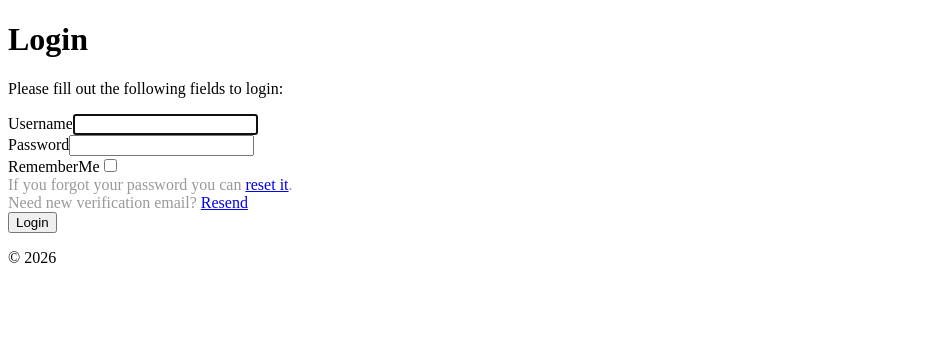
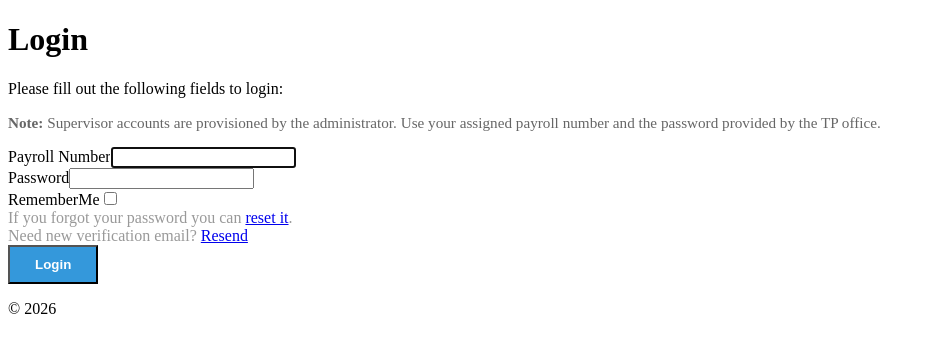
Before and after one commit to WilsonBundi/tp-assessment-system, a Yii app: template frontend/views/site/login.php in a window 1280 px wide. Shown: the part 26-379 px from the top of the page, without its empty margins (0-935 px from the left). Run offline with PHP 8.4 and a stand-in for Yii, Linux system fonts and the light colour scheme; the template is opened without the code that fills it, so the values that code supplies are empty; form fields are guessed from the names that the template uses; some libraries are stand-ins or nearby versions.

Commit message:
Change username field to payroll number and add login instructions

```diff
--- a/frontend/views/site/login.php
+++ b/frontend/views/site/login.php
@@ -14,12 +14,15 @@ $this->params['breadcrumbs'][] = $this->title;
     <h1><?= Html::encode($this->title) ?></h1>
 
     <p>Please fill out the following fields to login:</p>
+    <p style="color: #666; font-size: 0.95rem;">
+        <strong>Note:</strong> Supervisor accounts are provisioned by the administrator. Use your assigned payroll number and the password provided by the TP office.
+    </p>
 
     <div class="row">
         <div class="col-lg-5">
             <?php $form = ActiveForm::begin(['id' => 'login-form']); ?>
 
-                <?= $form->field($model, 'username')->textInput(['autofocus' => true]) ?>
+                <?= $form->field($model, 'username')->textInput(['autofocus' => true])->label('Payroll Number') ?>
 
                 <?= $form->field($model, 'password')->passwordInput() ?>
 
@@ -32,7 +35,7 @@ $this->params['breadcrumbs'][] = $this->title;
                 </div>
 
                 <div class="form-group">
-                    <?= Html::submitButton('Login', ['class' => 'btn btn-primary', 'name' => 'login-button']) ?>
+                    <?= Html::submitButton('Login', ['class' => 'btn', 'style' => 'background-color: #3498DB; color: white; font-weight: 600; padding: 10px 25px;', 'name' => 'login-button']) ?>
                 </div>
 
             <?php ActiveForm::end(); ?>
```
